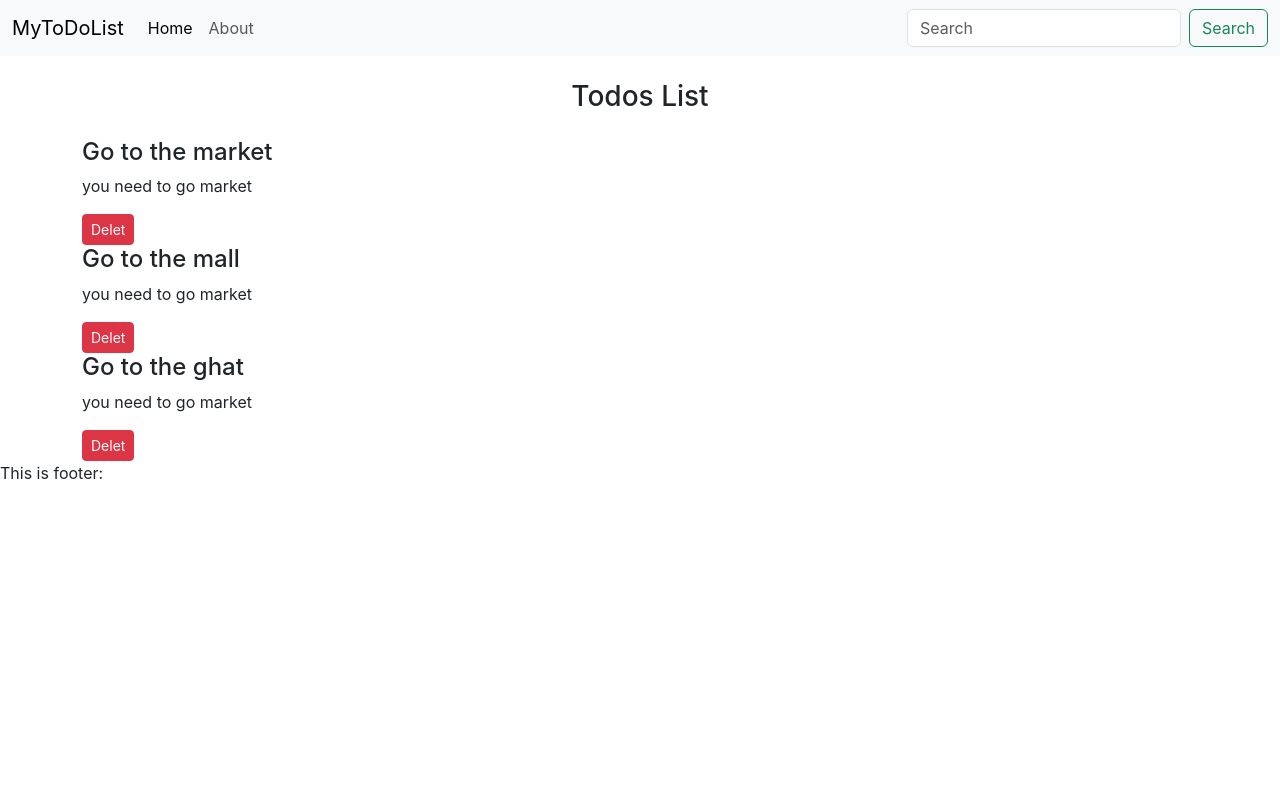
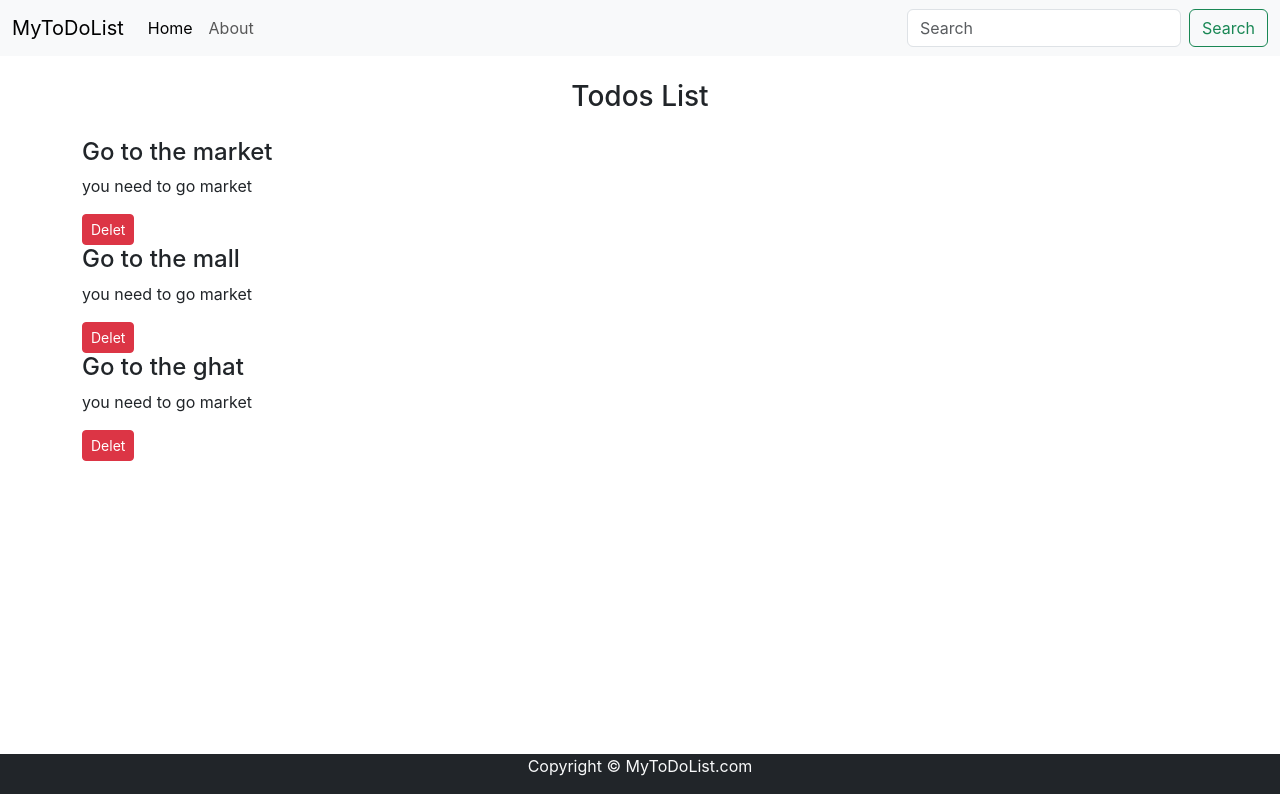
Before and after one commit to Surajit-Tunga/React_Tutorial, a React (Create React App) app in the folder my-app/: page / in a window 1280 px wide. Built offline with nearby package versions, Linux system fonts and the light colour scheme.

Commit message:
Update Footer.js

```diff
--- a/my-app/src/Mycomponents/Footer.js
+++ b/my-app/src/Mycomponents/Footer.js
@@ -1,9 +1,15 @@
 import React from 'react';
 
-export default function Header() {
+export default function Footer() {
+  let footerstyle ={
+    position: "absolute",
+    top: "94.3vh",
+    width: "100%"
+
+  }
   return (
-    <div>
-        This is footer:
-    </div>
+    <footer className='bg-dark text-light py=3' style={footerstyle}>
+        <p className="text-center " >Copyright &copy; MyToDoList.com</p>
+    </footer>
   );
 }
```
